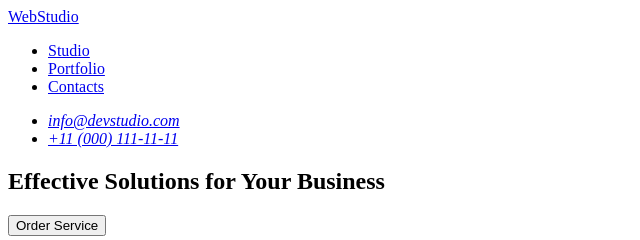
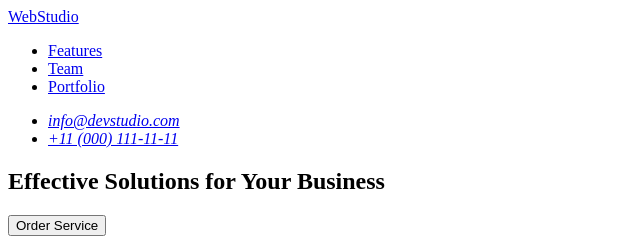
Before and after one commit to powertex1/goit-markup-hw-01, a website: page index.html in a window 1280 px wide. Shown: the top 240 px of the page, 0-640 px from the left. Drawn offline with Linux system fonts and the light colour scheme.

Commit message:
fix feedback requirements

```diff
--- a/index.html
+++ b/index.html
@@ -11,9 +11,9 @@
       <a href="./index.html">WebStudio</a>
       <nav>
         <ul>
-          <li><a href="#features">Studio</a></li>
+          <li><a href="#features">Features</a></li>
+          <li><a href="#team">Team</a></li>
           <li><a href="#portfolio">Portfolio</a></li>
-          <li><a href="#team">Contacts</a></li>
         </ul>
       </nav>
       <address>
```
